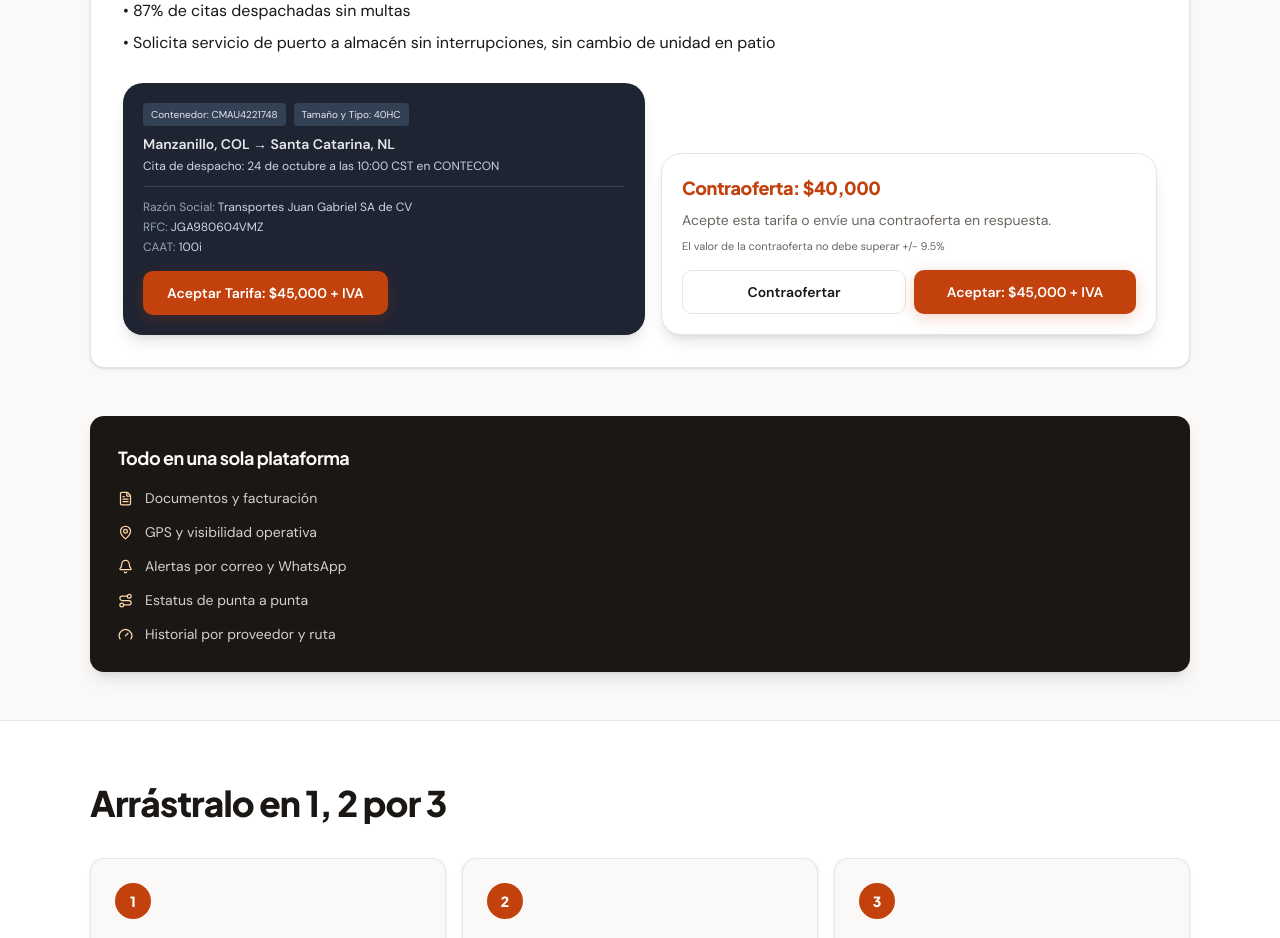
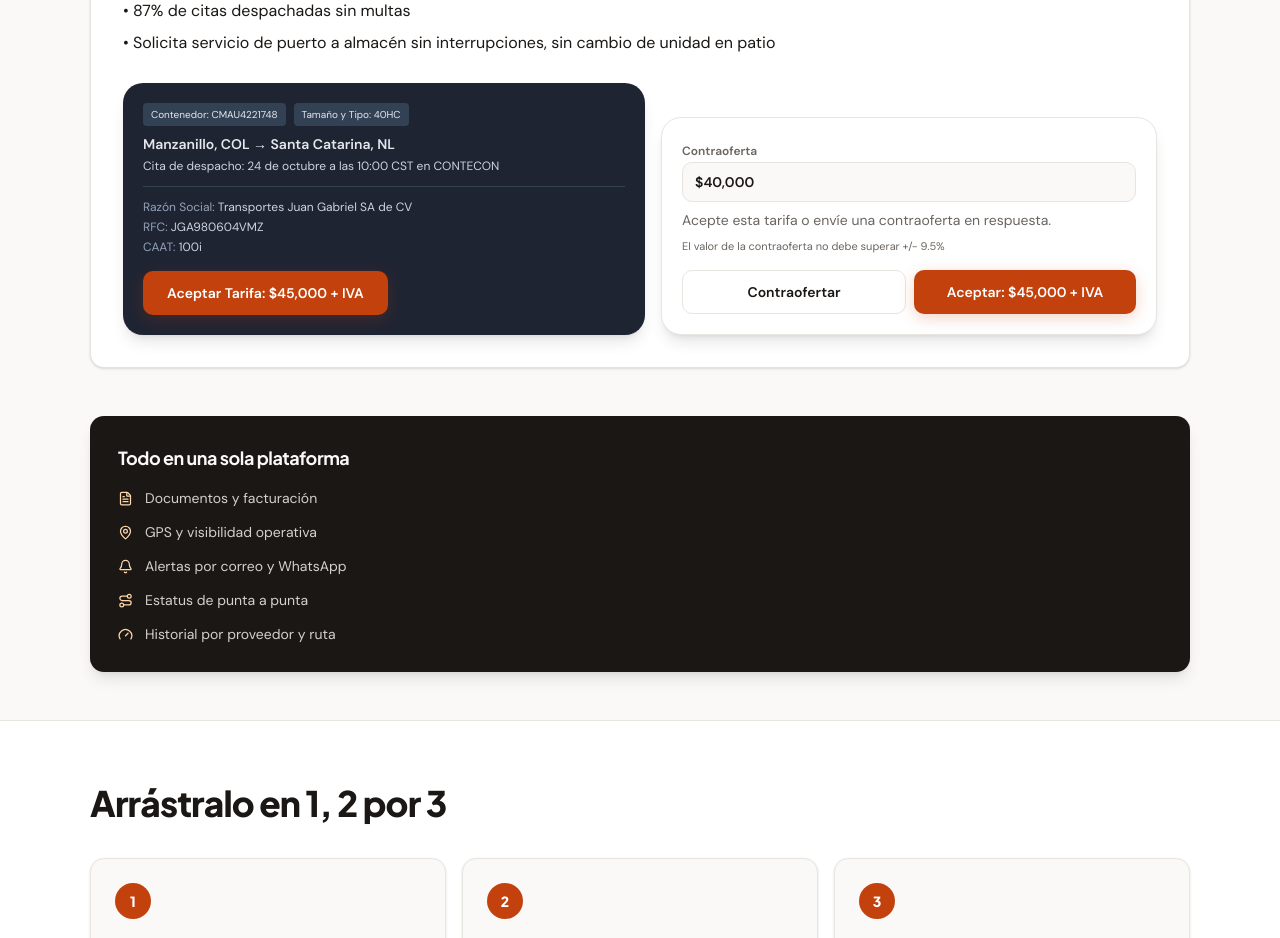
Before and after one commit to apollo-ex/arrastralo, a Next.js app: page /landing in a window 1280 px wide. Shown: the part 1760-2698 px from the top of the page. Built offline with nearby package versions, Linux system fonts and the light colour scheme.

Commit message:
Render counteroffer amount as input field mock

```diff
--- a/app/landing/page.tsx
+++ b/app/landing/page.tsx
@@ -207,7 +207,14 @@ export default function LandingPage() {
                 </div>
 
                 <div className="rounded-xl bg-white border border-border p-4 sm:p-5 shadow-lg">
-                  <p className="font-display text-primary text-lg font-extrabold tracking-tight">Contraoferta: $40,000</p>
+                  <div className="space-y-1">
+                    <label className="text-xs font-semibold text-muted-foreground">Contraoferta</label>
+                    <input
+                      value="$40,000"
+                      readOnly
+                      className="w-full h-10 rounded-md border border-border bg-background px-3 text-sm font-semibold text-foreground"
+                    />
+                  </div>
                   <p className="text-sm text-muted-foreground mt-2">Acepte esta tarifa o envíe una contraoferta en respuesta.</p>
                   <p className="text-[11px] text-muted-foreground mt-2">El valor de la contraoferta no debe superar +/- 9.5%</p>
                   <div className="mt-4 flex gap-2">
```
